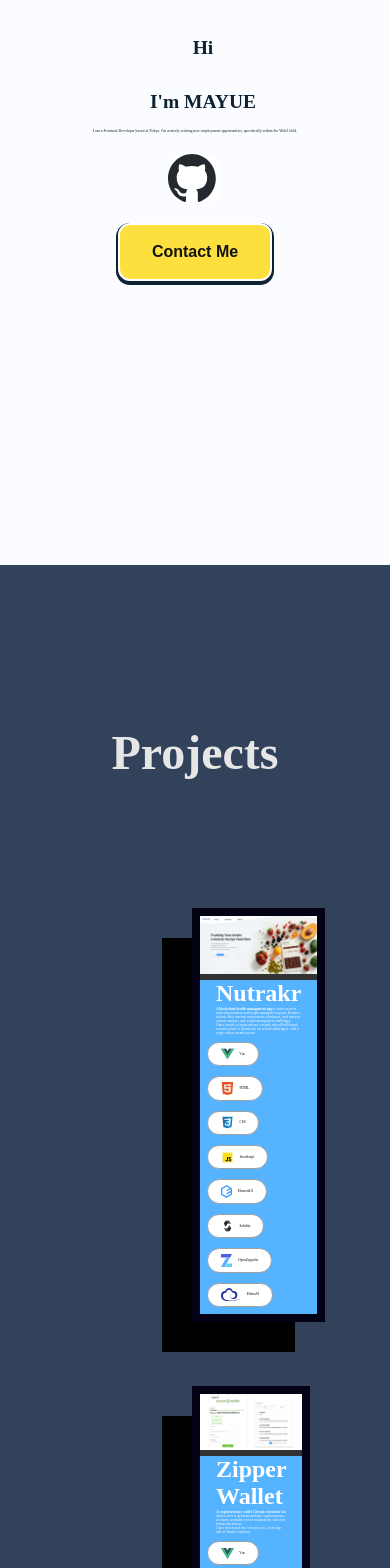
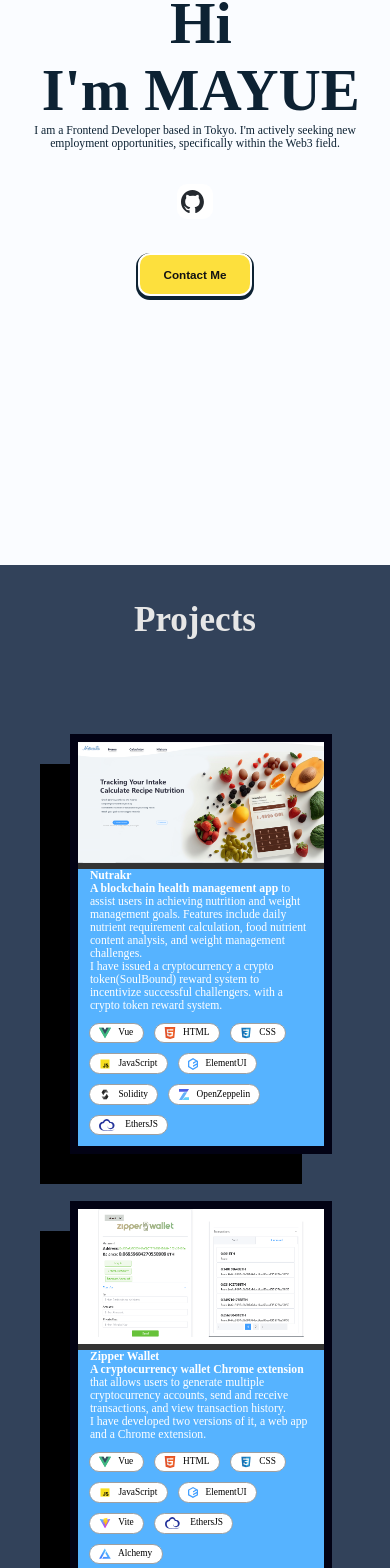
Before and after one commit to Madunw/portfolio, a Vue app: page / in a window 390 px wide. Shown: the part 279-1847 px from the top of the page. Built offline with nearby package versions, Linux system fonts and the light colour scheme.

Commit message:
Add responsive design

```diff
--- a/src/App.vue
+++ b/src/App.vue
@@ -89,6 +89,7 @@ export default {
 * {
   padding: 0;
   margin: 0;
+  font-size: 1vw;
 }
 #app {
   height: 100%;
@@ -113,9 +114,6 @@ section h1 {
   margin-bottom: 2em;
 }
 
-section p {
-  font-size: 1.5rem;
-}
 #welcome {
   background-color: #fafcff;
   padding: 0;
@@ -161,9 +159,19 @@ section {
 }
 
 
-@media screen and (orientation: portrait) {
+@media (orientation: portrait){
+  * {
+    font-size: 3vw;
+  }
   #aboutme {
     flex-direction: column;
   }
+  section {
+  padding: 3rem;
 }
+.sidebar {
+  display: none;
+}
+}
+
 </style>
--- a/src/components/AboutMe.vue
+++ b/src/components/AboutMe.vue
@@ -54,6 +54,7 @@ import viteIcon from '@/assets/icons/vite-icon.svg';
 import remixIcon from '@/assets/icons/remix-icon.png';
 import hardhatIcon from '@/assets/icons/hardhat-icon.svg';
 import pytorchIcon from '@/assets/icons/pytorch-icon.svg';
+import typescriptIcon from '@/assets/icons/typescript-icon.svg';
 
 export default {
   name: 'AboutMe',
@@ -63,6 +64,7 @@ export default {
         { name: 'HTML', icon: html5Icon },
         { name: 'CSS', icon: cssIcon },
         { name: 'JavaScript', icon: javascriptIcon },
+        { name: 'TypeScript', icon: typescriptIcon },
         { name: 'Vue', icon: vueIcon },
         { name: 'Vite', icon: viteIcon },
         { name: 'Python', icon: pythonIcon},
@@ -89,7 +91,6 @@ export default {
 #aboutme {
   display: flex;
   align-items: center;
-  flex-wrap: wrap;
   padding: 5vm;
 }
 
@@ -99,8 +100,8 @@ export default {
   color: #171a4b;
 }
 #introduction p {
-  font-size: 1.8rem;
-  line-height: 1.5;
+  font-size: 1.1rem;
+  line-height: 1.7rem;
 }
 #my-skills {
   margin: auto 3rem;
@@ -111,7 +112,6 @@ export default {
   display: flex;
   flex-wrap: wrap;
   align-items: flex-start;
-  font-size: .9vw;
 }
 .skill {
   padding: 1rem 2rem;
@@ -126,11 +126,12 @@ export default {
   background-color: #ffffff;
   color: #000000;
   border-radius: 50px;
-  margin-right: 5px;
+  margin-right: 6px;
   height: 1.8vw;
-  padding: 0.4rem 1.2rem;
+  padding: 0.3rem 1.2rem;
   margin: .5vw;
   border: 1px solid #474747;
+  font-size: .8rem;
 }
 
 .skill-icon {
@@ -191,14 +192,9 @@ export default {
 
 
 
-@media screen and (max-width: 1660px) {
-  #introduction p {
-  font-size: 1.2rem;
-  line-height: 1.5;
-}
-}
 
-@media screen and (max-width: 1280px) {
+
+@media (orientation: portrait) {
   #introduction {
   margin: 0;
 }
@@ -211,7 +207,7 @@ export default {
   margin: 0;
 }
 .skill-item {
-  height: 1rem;
+  height: 1.2rem;
   font-size: 1rem;
 }
 }
--- a/src/components/GithubIcon.vue
+++ b/src/components/GithubIcon.vue
@@ -15,8 +15,8 @@ export default {
 
 <style scoped>
 img {
-  height: 3rem;
-  width: 3rem;
+  height: 2rem;
+  width: 2rem;
 }
 .social-links,.flex-center {
   display: flex;
@@ -52,7 +52,7 @@ img {
 }
 
 .social-btn:hover {
-  width: 15rem;
+  width: 20rem;
   border-radius: 5px;
 }
 
--- a/src/components/ProjectBox.vue
+++ b/src/components/ProjectBox.vue
@@ -109,7 +109,7 @@ img {
   text-align: center;
   line-height: 250px;
   font-weight: bold;
-  font-size: 30px;
+  font-size: 3rem;
   opacity: 0;
   color: #000000;
 }
@@ -134,11 +134,10 @@ img {
 }
 
 .card .info-card p {
-  font-size: .9vw;
 }
 
 .card .technologies {
-  margin: .5vw; /* 添加上下边距，可根据需要调整 */
+  margin: .5rem; /* 添加上下边距，可根据需要调整 */
 }
 
 .card .info-card .technologies .technology-item {
@@ -147,8 +146,8 @@ img {
   background-color: #ffffff;
   color: #000000;
   border-radius: 50px;
-  height: 1.7rem;
-  font-size: .9vw;
+  height: 1rem;
+  font-size: .8rem;
   padding: 0.3rem 0.8rem;
   margin: 5px;
   border: 1px solid #a0a0a0;
@@ -160,13 +159,29 @@ img {
   vertical-align: middle;
   margin-right: 5px;
 }
-@media screen and (max-width: 768px) {
+@media (orientation:portrait) {
   .card .info-card .text {
   margin: 0 1rem;
 }
+  .card:hover .mask {
+  display: none;
+}
+.card:hover {
+  display: none;
+}
+}
+
+/* @media (orientation:portrait) {
+  .card .info-card .text {
+  margin: 0 1rem;
+}
+
   .card .info-card .technologies .technology-item {
     height: .8rem;
   }
+
+  .card .info-card p {
+  font-size: 3vw;
 }
-
+} */
 </style>
--- a/src/components/ProjectBox1.vue
+++ b/src/components/ProjectBox1.vue
@@ -4,7 +4,7 @@
       <img src="@/assets/zipper-wallet.png" />
     </div>
 
-    <a href="http://www.mayue.me/projects/zipper-wallet" target="_blank" class="mask">Go to site</a>
+    <a href="https://madunw.github.io/zipper-wallet/" target="_blank" class="mask">Go to site</a>
 
     <div class="info-card">
       <div class="text">
@@ -107,7 +107,7 @@ img {
     text-align: center;
     line-height: 250px;
     font-weight: bold;
-  font-size: 30px;
+    font-size: 3rem;
     opacity: 0;
     color: #000000;
   }
@@ -132,10 +132,10 @@ img {
   }
 
   .card .info-card p {
-  font-size: .9vw;
   }
+
   .card .technologies {
-  margin: .5vw; /* 添加上下边距，可根据需要调整 */
+    margin: .5rem; /* 添加上下边距，可根据需要调整 */
   }
 
   .card .info-card .technologies .technology-item {
@@ -144,9 +144,8 @@ img {
     background-color: #ffffff;
     color: #000000;
     border-radius: 50px;
-  margin-right: 5px;
-  height: 1.7rem;
-  font-size: .9vw;
+    height: 1rem;
+    font-size: .8rem;
     padding: 0.3rem 0.8rem;
     margin: 5px;
     border: 1px solid #a0a0a0;
@@ -158,15 +157,18 @@ img {
     vertical-align: middle;
     margin-right: 5px;
   }
-@media screen and (max-width: 768px) {
+  @media (orientation:portrait) {
     .card .info-card .text {
     margin: 0 1rem;
   }
-
-  .card .info-card .technologies .technology-item {
-    height: .8rem;
+    .card:hover .mask {
+    display: none;
+  }
+  .card:hover {
+    display: none;
   }
   }
 
 
+
 </style>
--- a/src/components/Projects.vue
+++ b/src/components/Projects.vue
@@ -35,8 +35,15 @@ export default {
     flex-wrap: wrap;
   }
   .project {
-    width: 34rem;
+    width: 30rem;
     margin: 2rem;
 
 }
+@media (orientation:portrait) {
+  .project {
+    width: 40rem;
+    margin-left: 3rem;
+}
+}
+
   </style>
--- a/src/components/Welcome.vue
+++ b/src/components/Welcome.vue
@@ -53,9 +53,6 @@ export default {
   flex: 1;
   width: 100%;
 }
-.main p{
-  font-size: 1vw;
-}
 .illustration {
   flex: 0 0 50%;
   text-align: center;
@@ -66,7 +63,7 @@ export default {
 }
 
 .title {
-  font-size: 5vw; /* 使用vw单位，根据视窗宽度改变字体大小 */
+  font-size: 5rem;
   font-weight: 700;
   margin-left: 1rem;
   margin-bottom: 0;
@@ -74,14 +71,14 @@ export default {
 
 .icons {
   display: flex;
-  margin: 1rem 0;
+  margin: .5rem 0;
 }
 
 .btn {
   padding: 1.1em 2em;
   background: none;
   border: 2px solid #fff;
-  font-size: 1rem;
+  font-size: .8rem;
   color: #131313;
   cursor: pointer;
   position: relative;
@@ -119,40 +116,36 @@ export default {
   transform: scale(0.9);
 }
 .mouse {
-  margin-top: 3rem;
+  margin-top: 5rem;
 }
 
-@media (max-width: 768px) {
+@media (orientation:portrait) {
+  .title {
+  font-size: 5rem;
+}
+  #welcome {
+    padding: 1rem;
+  }
   .illustration {
     display: none;
   }
-  #welcome {
-    padding: 0 2rem;
-  }
-  .icons a{
-   margin: auto;
-  }
-.main {
+  .main {
     padding: auto;
     text-align: center;
+
   }
-
-  h1 {
-    font-size: 4rem;
-    margin-top: 2rem;
+  .main p{
+    font-size: 1rem;
   }
-
-  p {
-    margin-top: 1rem;
-    font-size: 0.8rem;
-  }
-
-  .icons {
-    margin-top: 1rem;
-  }
-
   .mouse {
     display: none;
 }
+.icons a{
+   margin: 2rem auto;
+  }
+.btn {
+  font-size: 1rem;
 }
+}
+
 </style>
```
Also changed, not shown: src/assets/icons/typescript-icon.svg (added), 1 other file (tests, documents, lock files or other folders). Lines whose indentation alone changed are shown as unchanged.
